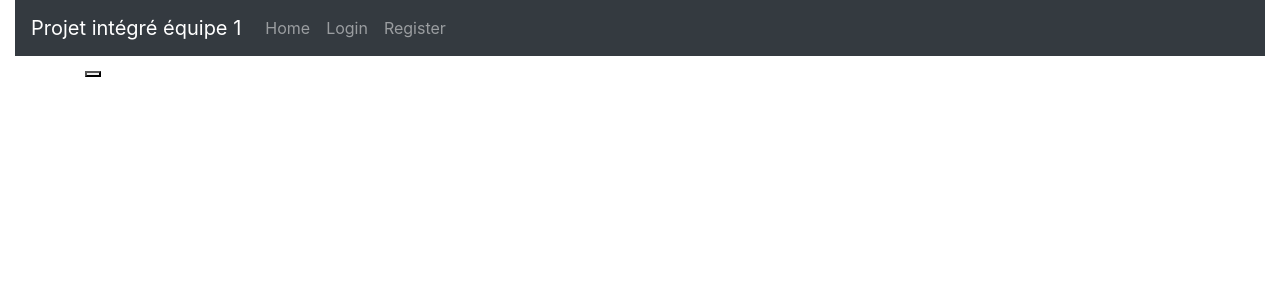
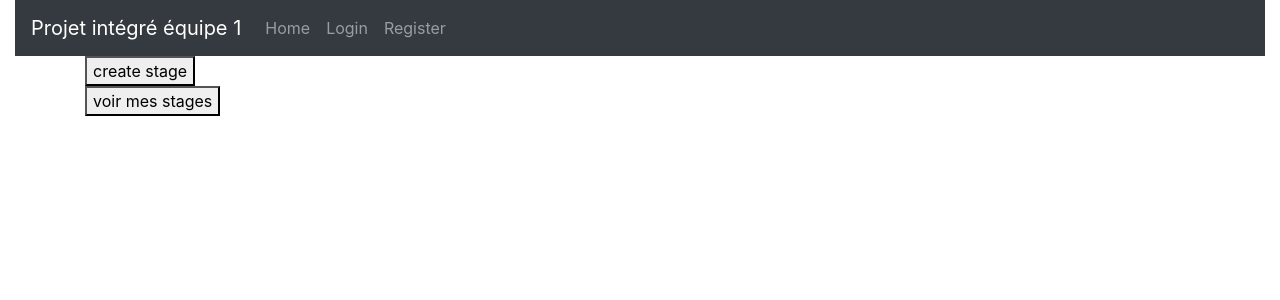
Before and after one commit to cidit/Projet-Integre-EQ1, a React (Create React App) app in the folder frontend/: page / in a window 1280 px wide. Shown: the top 300 px of the page. Built offline with nearby package versions, Linux system fonts and the light colour scheme; no server answers.

Commit message:
creation home page employeur

```diff
--- a/frontend/src/components/EmployeurRegister.js
+++ b/frontend/src/components/EmployeurRegister.js
@@ -55,7 +55,7 @@ export default class EmployeurRegister extends Component {
 
                             onSubmit={(values, actions) => {
 
-                                return new Promise(function (resolve, reject) {
+                                return new Promise(function (resolve) {
                                     setTimeout(() => {
                                         resolve(EmployeurService.getByEmail(values.email)
                                             .then((val) => {
--- a/frontend/src/components/HomeEmployeur.js
+++ b/frontend/src/components/HomeEmployeur.js
@@ -2,24 +2,55 @@ import React, { Component } from 'react';
 import Employeur from '../model/Employeur';
 import EmployeurService from '../service/EmployeurService'
 import CreateStageComponent from './CreateStageComponent';
+import { Link } from 'react-router-dom';
 
 class HomeEmployeur extends Component {
     constructor(props) {
         super(props);
-        this.state = {employeur : {}};
+        this.state = { employeur: {}, createStage: false };
+        this.handleCreateStage = this.handleCreateStage.bind(this)
 
     }
 
     async componentDidMount() {
-        EmployeurService.getById(3).then((res)=> this.setState({employeur : res}))
+        EmployeurService.getById(3).then((res) => this.setState({ employeur: res }))
+    }
+
+    handleCreateStage() {
+        console.log(this.state.createStage)
+        this.setState({ createStage: !this.state.createStage })
     }
 
     render() {
+        const createStage = this.state.createStage;
+        let button;
+        if (createStage) { button = <button><CreateStageComponent /></button> }
+
         return (
-            <div>
-                <div>{this.state.employeur.nomEntreprise}</div>
+            <div className="container-fluid">
+                <div className="row">
+                    <div className=" col-3">
+                    <div className="row">
+                        <button onClick={this.handleCreateStage.bind(this)}>create stage</button>
+                        </div>
 
-        <button></button>
+                        <div className="row">
+                        <button onClick={this.handleCreateStage.bind(this)}>voir mes stages</button>
+                        </div>
+                    </div>
+
+                    <div className=" col-9">
+                        {this.state.createStage &&
+                            <CreateStageComponent employeur= {this.state.employeur}/>
+                        }
+
+
+                    </div>
+                </div>
+
+
+
+
             </div>
         );
     }
--- a/frontend/src/components/Login.js
+++ b/frontend/src/components/Login.js
@@ -3,26 +3,34 @@ import './../App.css';
 import './../css/Register.css';
 import User from "../model/User";
 import LoginService from "../service/LoginService";
+import HomeEmployeur from './HomeEmployeur';
 
 
 export default class Login extends Component {
     constructor(props) {
         super(props);
-        this.state = new User();
+        this.state = {user : {}};
 
         this.handleChange = this.handleChange.bind(this);
         this.handleSubmit = this.handleSubmit.bind(this);
     }
 
     handleChange(event) {
-        this.setState({[event.target.name]: event.target.value});
+        this.setState({[event.target.name]: event.target.value})
     }
 
     handleSubmit(event) {
         event.preventDefault();
 
-        LoginService.login(this.state["email"], this.state["password"])
-        this.props.history.push('/?refresh');
+        LoginService.login(this.state["email"], this.state["password"]).then((res)=> this.setState({user : res}))
+
+        if(this.state.user.desc === "Employeur" ){
+            console.log("hello")
+        }
+
+
+
+      // this.props.history.push('/?refresh');
         // validation invalid email/password missing
     }
 
@@ -37,10 +45,18 @@ export default class Login extends Component {
                     </label>
                     <label>
                         Password:
-                        <input type="password" name="password" onChange={this.handleChange}/>
+                        <input type="password" name="password" onChange={this.handleChange} />
+
                     </label>
                     <input type="submit" value="Login"/>
                 </form>
+
+                {this.state.user.desc == "Employeur" &&
+                <div>hello</div>
+
+                }
+
+
             </div>
         );
     }
--- a/frontend/src/service/LoginService.js
+++ b/frontend/src/service/LoginService.js
@@ -4,7 +4,7 @@ class LoginService{
     async login(email, password){
         let data;
         await fetch(baseURL +"/get/" +email + "/" + password, {method: "GET"} )
-            .then(r => data = r.json()).then(res => this.storage(res))
+            .then(r => data = r.json()).then(res => this.storage(res)).then((res)=>console.log(res))
             .catch(error => data = {});
         return data;
     }
```
